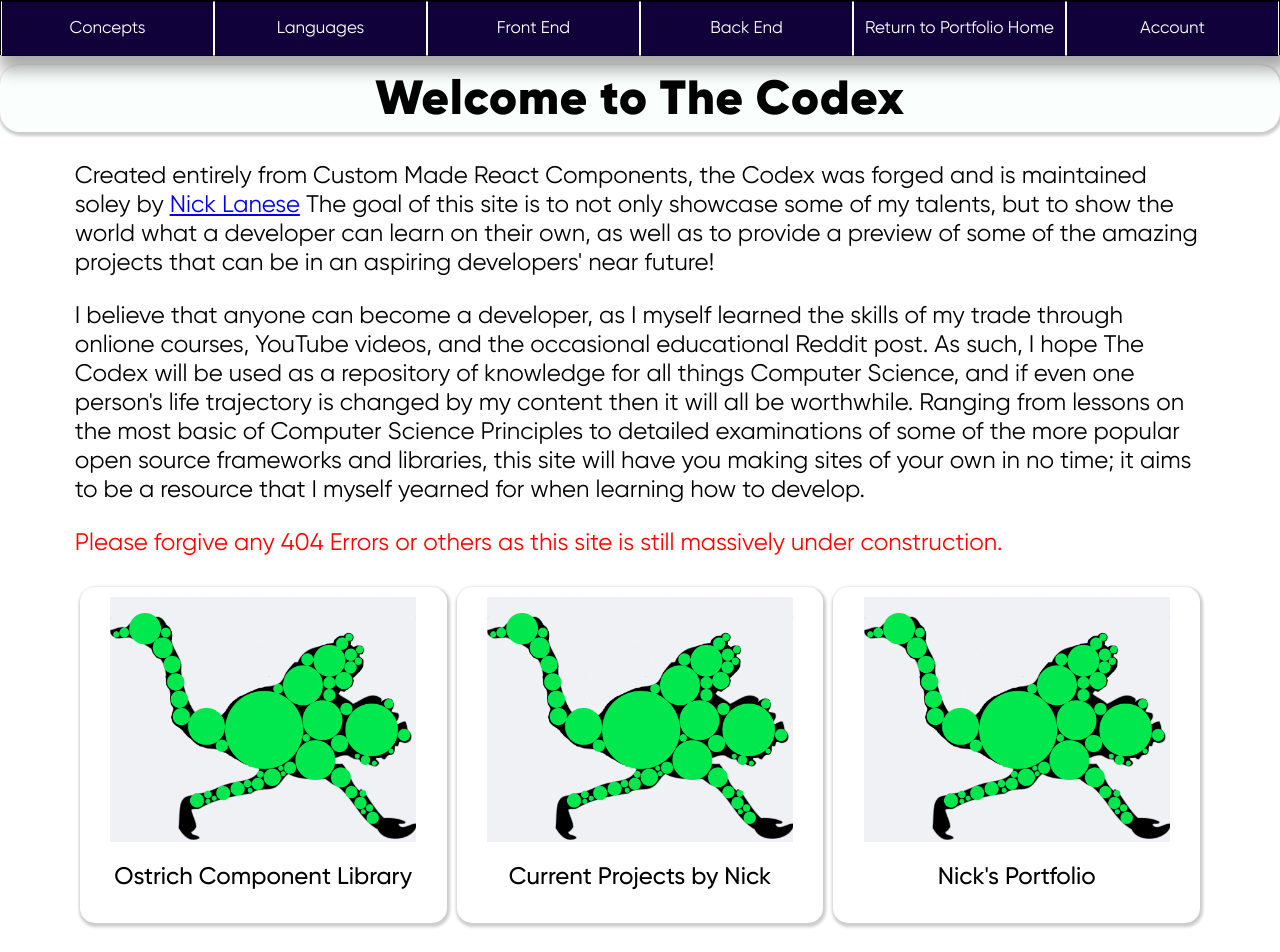
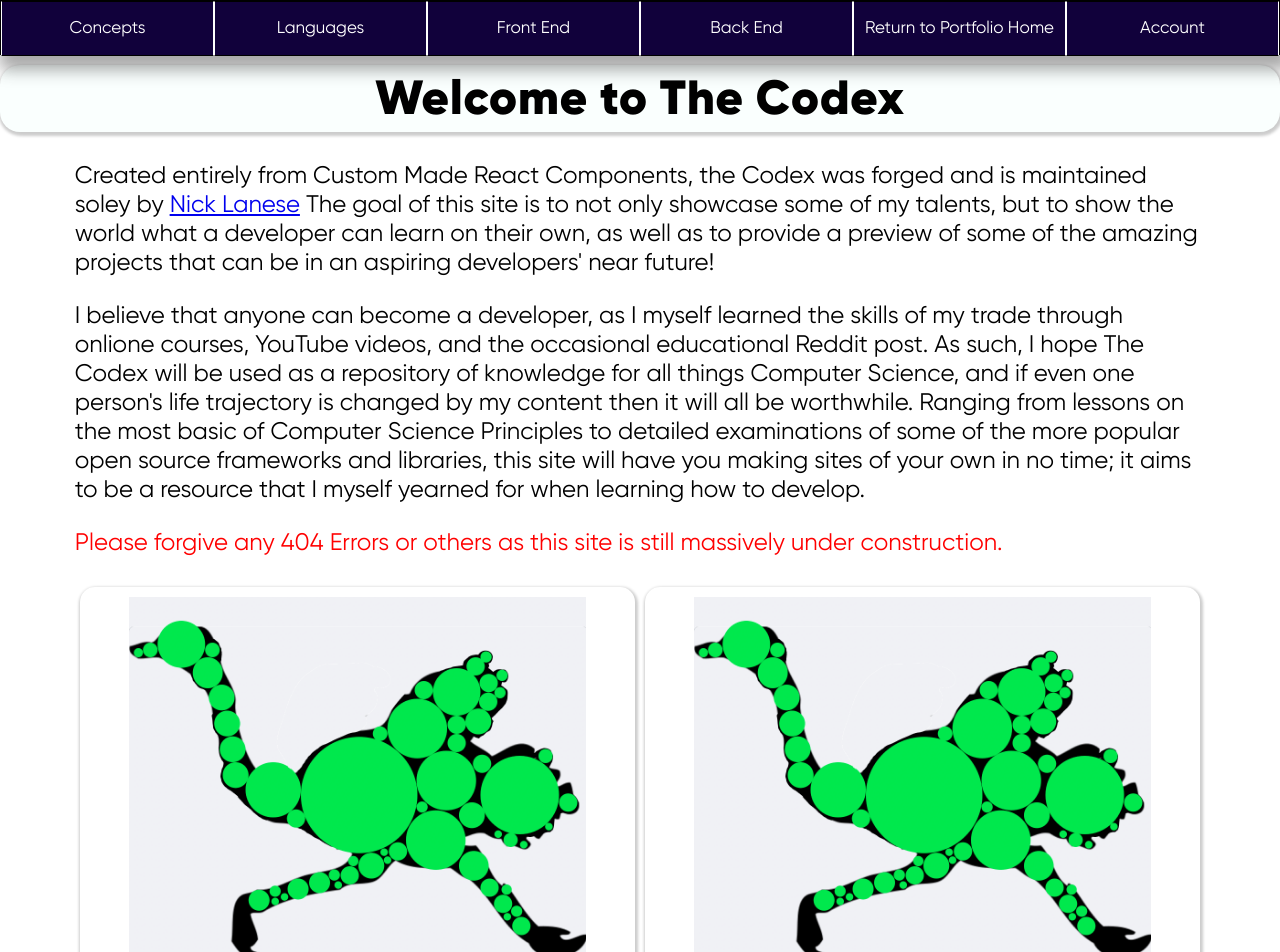
Before and after one commit to NLanese/the-codex, a Next.js app: page / in a window 1280 px wide. Shown: the top 952 px of the page. Built offline with nearby package versions, Linux system fonts and the light colour scheme.

Commit message:
Update index.js

```diff
--- a/pages/index.js
+++ b/pages/index.js
@@ -80,17 +80,7 @@ export default function Landing() {
                 >
                   Current Projects by Nick
                 </OstCard>
-                <OstCard
-                  templateStyle={1}
-                  imageSrc={OstCompImg}
-                  style={{flex: 4, margin: 5}}
-                  onClick={() => {
-                    setTabBar("Ongoing Projects")
-                    router.push("/showcases/works/menu")
-                  }}
-                >
-                  Nick's Portfolio
-                </OstCard>
+
         </div>
      </div>
     </div>
```
